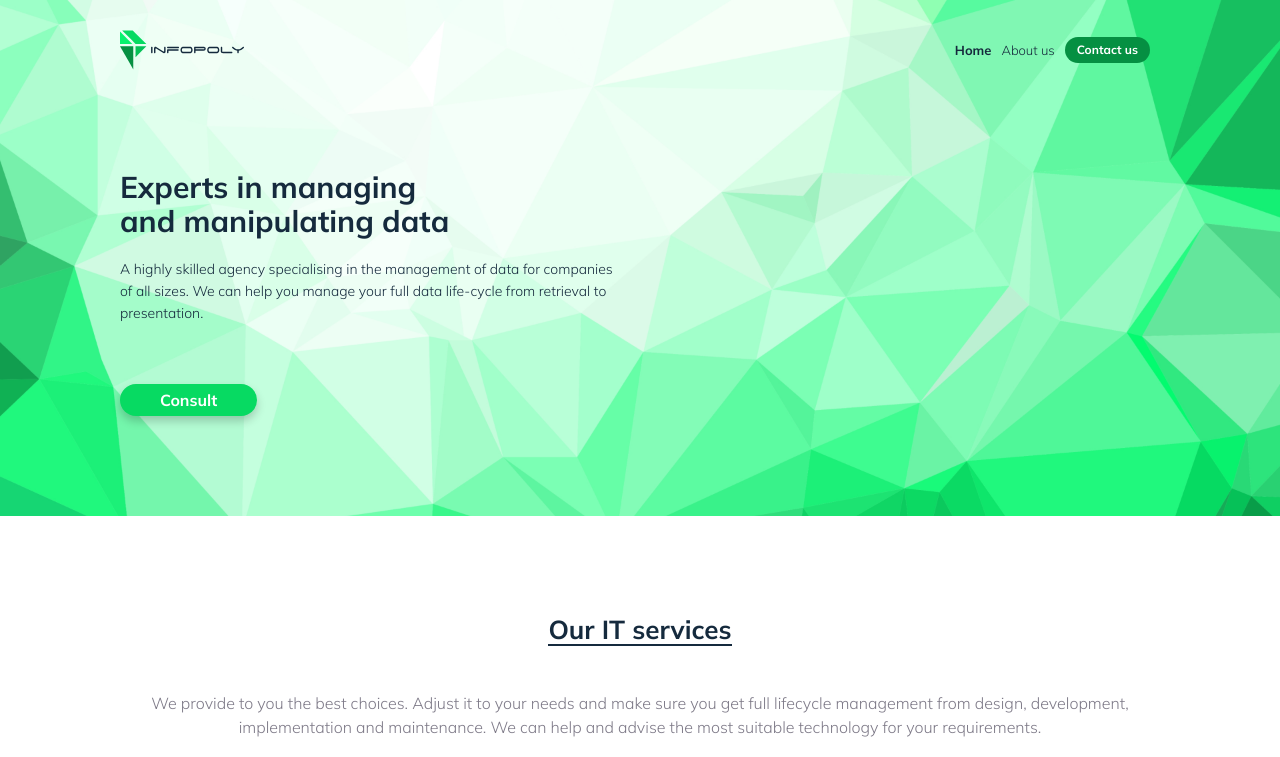
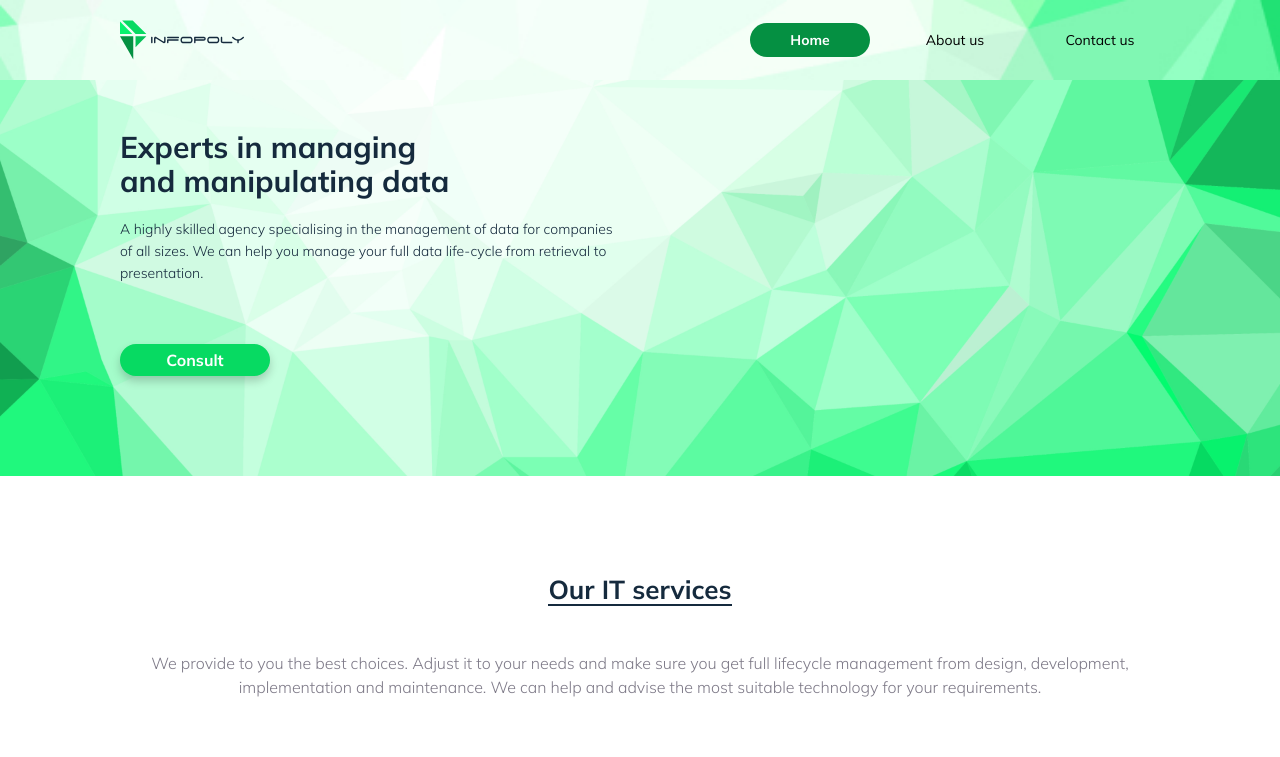
Before and after one commit to KaterynaHruvman/Infopoly, a React (Create React App) app: page / in a window 1280 px wide. Shown: the top 757 px of the page. Built offline with nearby package versions, Linux system fonts and the light colour scheme; no server answers.

Commit message:
fixed nav-menu

```diff
--- a/src/App.js
+++ b/src/App.js
@@ -11,7 +11,7 @@ import Contacts from './components/Contacts/Contacts';
 function App() {
   return (
     <div className="App">
-
+      <Header/>
       <Routes>
         <Route path="/" element={<MainPage/>}/>
         <Route path="/aboutus" element={<AboutUs/>}/>
--- a/src/components/Contacts/Contacts.js
+++ b/src/components/Contacts/Contacts.js
@@ -1,6 +1,5 @@
 import styles from './Contacts.module.css'
 import Container from '../Container/Container';
-import logo from "../../assets/images/infoPoly_logo.svg";
 import photo from '../../assets/images/corporate_portrait-64.jpg'
 import { Link, NavLink } from 'react-router-dom';
 import linkdin from '../../assets/images/free-icon-linkedin-220343.png'
@@ -10,7 +9,6 @@ const Contacts = ()=>{
     return (
         <section className={styles.contacts}>
         <Container>
-        <NavLink to="/"> <img src={logo} className={styles.logo} alt={"logo"} /></NavLink>
 
             <h2 className={styles.title}> GET IN TOUCH</h2>
             <h3 className={styles.text}> We are looking forward to start work with you.</h3>
--- a/src/components/Contacts/Contacts.module.css
+++ b/src/components/Contacts/Contacts.module.css
@@ -2,7 +2,7 @@
     background-color: rgb(243, 239, 239);
     height: 400px;
     width: 100%;
-    padding-top: 20px;
+    padding-top: 100px;
 }
 .logo {
     height: 40px;
--- a/src/components/Header/Header.js
+++ b/src/components/Header/Header.js
@@ -1,110 +1,75 @@
 import { Link, NavLink } from 'react-router-dom';
 import Container from "../Container/Container";
-import { ToastContainer, toast } from 'react-toastify';
-import 'react-toastify/dist/ReactToastify.css';
+
 import logo from "../../assets/images/infoPoly_logo.svg";
-import menu from "../../assets/images/menu.svg";
-import ConsaltUs from '../Form/ConsaltUs';
-import { useState } from 'react';
-import BackGround from '../Form/Background';
 import styles from './Header.module.css'
 import { StyledEngineProvider } from '@mui/material/styles';
 import MenuComponent from '../Menu/Menu';
-
+const link = {
+    width: 120,
+    textAlign: 'center',
+    paddingTop: 10,
+    paddingBottom: 10,
+    paddingLeft: 20,
+    paddingRight: 20,
+    borderRadius: 55,
+    color: "black",
+    fontWeight: "500",
+    pointerEvents: "",
+    backgroundColor: "transparent"
+}
+const activeLink = {
+    width: 120,
+    textAlign: 'center',
+    paddingTop: 10,
+    paddingBottom: 10,
+    paddingLeft: 20,
+    paddingRight: 20,
+    borderRadius: 55,
+    color: "white",
+    fontWeight: "700",
+    pointerEvents: "none",
+    backgroundColor: "#059042"
+}
 const Header = () => {
-  const [showForm, setShowForm] = useState(false);
-  const [name, setName] = useState('')
-  const [phone, setPhone] = useState('')
-  const [email, setEmail] = useState('')
-  const [subject, setSubject] = useState('')
-  const [message, setMessage] = useState('')
-  const toastHandler = ()=>{
-    toast("Thanks! 👌🏻 Your message has been sent!");
-
-  }
     return (
         <section className={styles.header}>
-        <ToastContainer
-            theme="light"
-
-            position="top-center"
-             autoClose={3000}
-            hideProgressBar={true}
-            newestOnTop={false}
-            closeOnClick
-            rtl={false}
-            pauseOnFocusLoss
-            draggable
-            pauseOnHover/>
-          {showForm && <BackGround setShowForm={setShowForm} />}
-          {showForm && (
-              <ConsaltUs
-                  toastHandler={toastHandler}
-                  setShowForm={setShowForm}
-                  name={name}
-                  setName={setName}
-                  phone={phone}
-                  setPhone={setPhone}
-                  email={email}
-                  setEmail={setEmail}
-                  subject={subject}
-                  setSubject={setSubject}
-                  message={message}
-                  setMessage={setMessage}
-              />
-          )}
             <Container>
                 <div className={styles.appbar}>
+                    <NavLink to='/'>
                         <img src={logo} className={styles.logo} alt={"logo"} />
+                    </NavLink>
                     <div className={styles.headermenuNav}>
                         <NavLink
                             className={styles.link}
-                          style={({ isActive }) => ({
-                              color: isActive ? "152A3D" : "5D9081",
-                              fontWeight: isActive ? "700" : "300",
-                              pointerEvents: isActive ? "none" : "",
-                          })}
+                            style={({ isActive }) => isActive ? activeLink : link}
                             to="/"
                         >
                             Home
                       </NavLink>
                         <NavLink
                             className={styles.link}
-                          style={({ isActive }) => ({
-                              color: isActive ? "152A3D" : "5D9081",
-                              fontWeight: isActive ? "700" : "300",
-                              pointerEvents: isActive ? "none" : "",
-                          })}
+                            style={({ isActive }) => isActive ? activeLink : link}
                             to="/aboutus"
                         >
                             About us
                       </NavLink>
-                      <NavLink to="/contactus">
+                        <NavLink
+                            className={styles.link}
+                            style={({ isActive }) => isActive ? activeLink : link}
+                            to="/contactus"
+                        >
+                            Contact us
+                      </NavLink>
+                        {/* <NavLink to="/contactus">
                       <button className={styles.headermenuBtn} type="button">
                           Contact us
                       </button>
-                      </NavLink>
+                      </NavLink> */}
                     </div>
                     <StyledEngineProvider injectFirst>
                         <MenuComponent />
                     </StyledEngineProvider>
-              </div>
-
-              <div className={styles.infoContainer}>
-                  <h1 className={styles.heading}>Experts in managing and manipulating data</h1>
-                  <p className={styles.description}>
-                      A highly skilled agency specialising in the management of data for companies
-                      of all sizes. We can help you manage your full data life-cycle from retrieval
-                      to presentation.
-                  </p>
-
-                  <button
-                      onClick={() => setShowForm((prev) => !prev)}
-                      className={styles.btn + " " + styles.btnGreen + " " + styles.btnAnimate}
-                      type="button"
-                  >
-                      Consult
-                  </button>
                 </div>
             </Container>
         </section>
--- a/src/components/Header/Header.module.css
+++ b/src/components/Header/Header.module.css
@@ -1,11 +1,13 @@
 
 .header{
+  position: fixed;
+  top: 0;
   width: 100%;
-  height: auto;
+  padding: 10px 0;
   background-image: url('../../assets/images/header/infoPoly_main_bg_mobile.jpg');
   background-repeat: no-repeat;
   background-size: cover;
-  padding-bottom: 20vw;
+  z-index: 100;
 }
 
 .appbar{
@@ -13,9 +15,6 @@
   width: 100%;
   justify-content: space-between;
   align-items: center;
-  padding-bottom: 25px;
-  padding-top: 25px;
-
 }
 
 .logo {
@@ -40,16 +39,6 @@
   margin-right: 25px;
 }
 
-.headermenuBtn{
-  padding: 10px 20px;
-  font-weight: 700;
-  font-size: 16px;
-  line-height: 16px;
-  border-style: none;
-  color: #FFFFFF;
-  border-radius: 55px;
-  background-color: #059042;
-}
 
 .menuBtn{
   border-style: none;
@@ -59,143 +48,41 @@
   margin-top: 500px;
 }
 
-.infoContainer{
-  width: 100%;
-  padding-top: 25vw;
-  text-align: center;
-  font-style: normal;
-  color: #152A3D;
-}
-
-.heading {
-  font-weight: 700;
-  font-size: 7.5vw;
-  line-height: 9vw;
-  margin-bottom: 5vw;
-}
-
-.description {
-  font-weight: 300;
-  font-size: 4vw;
-  line-height: 6vw;
-}
-
-.btnGreen {
-  display: block;
-  margin: 0 auto;
-  margin-top: 30vw;
-  padding: 10px 40px;
-  border-radius: 55px;
-  background-color: #07DA62;
-  box-shadow: 0 5px 10px rgba(0, 0, 0, 0.2);
-  font-weight: 700;
-  font-size: 5vw;
-  line-height: 6vw;
-  text-align: center;
-  color: #ffffff;
-  cursor: pointer;
-}
-
 @media (min-width: 428px)  {
   /* .menuBtn{
     display: none;
   } */
 
 }
-@media (min-width: 428px) and (max-width: 534px)  {
+@media (min-width: 428px) and (max-width: 767px)  {
+  .header{
+    padding: 12px 0;
+  }
+}
 
-}
-@media (min-width: 768px)  {
-  .appbar{
-    padding-bottom: 30px;
-    padding-top: 30px;
+@media (min-width: 768px) and (max-width: 1199px) {
+  .header{
+    padding: 15px 0;
+    background-image: url('../../assets/images/header/infoPoly_main_bg_tablet.jpg');
   }
-
   .headermenuNav{
     display: flex;
     align-items: center;
   }
 
-  .headermenuNav button {
-    font-size: 12px;
-    padding: 5px 12px;
-  }
-
-  .headermenuNav a{
-    margin-right: 10px !important;
-    font-size: 13px;
-  }
-
-  .infoContainer{
-    text-align: left;
-  }
-
-
-  .btnGreen {
-    margin: 0;
-  }
 
 }
 
-
-
-@media (min-width: 768px) and (max-width: 1199px) {
+@media (min-width: 1200px) {
   .header{
+    padding: 20px 0;
     background-image: url('../../assets/images/header/infoPoly_main_bg_tablet.jpg');
-    padding-bottom: 80px;
+  }
+  .headermenuNav{
+    display: flex;
+    align-items: center;
   }
 
 
 
-  .infoContainer{
-   padding-top: 60px;
-  }
-
-  .heading {
-    font-size: 30px;
-    line-height: 34px;
-    max-width: 340px;
-    margin-bottom: 20px
-  }
-
-  .description {
-    font-size: 14px;
-    line-height: 22px;
-    max-width: 500px;
-  }
-
-  .btnGreen {
-    margin-top: 60px;
-    font-size: 16px;
-    line-height: 12px;
-  }
 }
-
-@media (min-width: 1200px) {
-  .header{
-    background-image: url('../../assets/images/header/infoPoly_main_bg_desktop.png');
-    padding-bottom: 100px;
-  }
-
-  .infoContainer{
-   padding-top: 70px;
-  }
-
-  .heading {
-    font-size: 30px;
-    line-height: 34px;
-    max-width: 340px;
-    margin-bottom: 20px
-  }
-
-  .description {
-    font-size: 14px;
-    line-height: 22px;
-    max-width: 500px;
-  }
-  .btnGreen {
-    margin-top: 60px;
-    font-size: 16px;
-    line-height: 12px;
-  }
-}
--- /dev/null
+++ b/src/components/HeroSection/HeroSection.js
@@ -0,0 +1,78 @@
+import { Link, NavLink } from 'react-router-dom';
+import Container from "../Container/Container";
+import { ToastContainer, toast } from 'react-toastify';
+import 'react-toastify/dist/ReactToastify.css';
+import logo from "../../assets/images/infoPoly_logo.svg";
+import menu from "../../assets/images/menu.svg";
+import ConsaltUs from '../Form/ConsaltUs';
+import { useState } from 'react';
+import BackGround from '../Form/Background';
+import styles from './HeroSection.module.css'
+import { StyledEngineProvider } from '@mui/material/styles';
+import MenuComponent from '../Menu/Menu';
+
+const HeroSection = () => {
+  const [showForm, setShowForm] = useState(false);
+  const [name, setName] = useState('')
+  const [phone, setPhone] = useState('')
+  const [email, setEmail] = useState('')
+  const [subject, setSubject] = useState('')
+  const [message, setMessage] = useState('')
+  const toastHandler = ()=>{
+    toast("Thanks! 👌🏻 Your message has been sent!");
+
+  }
+  return (
+      <section className={styles.container}>
+        <ToastContainer
+            theme="light"
+
+            position="top-center"
+             autoClose={3000}
+            hideProgressBar={true}
+            newestOnTop={false}
+            closeOnClick
+            rtl={false}
+            pauseOnFocusLoss
+            draggable
+            pauseOnHover/>
+          {showForm && <BackGround setShowForm={setShowForm} />}
+          {showForm && (
+              <ConsaltUs
+                  toastHandler={toastHandler}
+                  setShowForm={setShowForm}
+                  name={name}
+                  setName={setName}
+                  phone={phone}
+                  setPhone={setPhone}
+                  email={email}
+                  setEmail={setEmail}
+                  subject={subject}
+                  setSubject={setSubject}
+                  message={message}
+                  setMessage={setMessage}
+              />
+          )}
+          <Container>
+            <div className={styles.infoContainer}>
+                  <h1 className={styles.heading}>Experts in managing and manipulating data</h1>
+                  <p className={styles.description}>
+                      A highly skilled agency specialising in the management of data for companies
+                      of all sizes. We can help you manage your full data life-cycle from retrieval
+                      to presentation.
+                  </p>
+
+                  <button
+                      onClick={() => setShowForm((prev) => !prev)}
+                      className={styles.btn + " " + styles.btnGreen + " " + styles.btnAnimate}
+                      type="button"
+                  >
+                      Consult
+                  </button>
+            </div>
+          </Container>
+      </section>
+  );
+};
+
+export default HeroSection;
--- /dev/null
+++ b/src/components/HeroSection/HeroSection.module.css
@@ -0,0 +1,128 @@
+
+.container{
+  width: 100%;
+  height: auto;
+  background-image: url('../../assets/images/header/infoPoly_main_bg_mobile.jpg');
+  background-repeat: no-repeat;
+  background-size: cover;
+  padding-bottom: 20px;
+}
+
+.infoContainer{
+  width: 100%;
+  padding-top: 25vw;
+  text-align: center;
+  font-style: normal;
+  color: #152A3D;
+}
+
+.heading {
+  font-weight: 700;
+  font-size: 7.5vw;
+  line-height: 9vw;
+  margin-bottom: 5vw;
+}
+
+.description {
+  font-weight: 300;
+  font-size: 4vw;
+  line-height: 6vw;
+}
+
+.btnGreen {
+  display: block;
+  margin: 0 auto;
+  margin-top: 30vw;
+  padding: 10px 40px;
+  border-radius: 55px;
+  background-color: #07DA62;
+  box-shadow: 0 5px 10px rgba(0, 0, 0, 0.2);
+  font-weight: 700;
+  font-size: 5vw;
+  line-height: 6vw;
+  text-align: center;
+  color: #ffffff;
+  cursor: pointer;
+}
+
+@media (min-width: 428px)  {
+  /* .menuBtn{
+    display: none;
+  } */
+
+}
+@media (min-width: 428px) and (max-width: 768px)  {
+
+}
+
+@media (min-width: 768px) and (max-width: 1199px) {
+  .container{
+    background-image: url('../../assets/images/header/infoPoly_main_bg_tablet.jpg');
+    padding-bottom: 80px;
+  }
+
+
+  .infoContainer{
+   padding-top: 120px;
+   display: flex;
+   flex-direction: column;
+   justify-content: flex-start;
+  }
+
+  .heading {
+    text-align: left;
+    font-size: 30px;
+    line-height: 34px;
+    max-width: 340px;
+    margin-bottom: 20px
+  }
+
+  .description {
+    font-size: 14px;
+    line-height: 22px;
+    max-width: 500px;
+    text-align: left;
+  }
+
+  .btnGreen {
+    width: 150px;
+    margin: 0;
+    margin-top: 60px;
+    font-size: 16px;
+    line-height: 12px;
+  }
+}
+
+@media (min-width: 1200px) {
+  .container{
+    background-image: url('../../assets/images/header/infoPoly_main_bg_desktop.png');
+    padding-bottom: 100px;
+  }
+
+  .infoContainer{
+    padding-top: 130px;
+  }
+
+  .heading {
+    font-size: 30px;
+    line-height: 34px;
+    max-width: 340px;
+    margin-bottom: 20px;
+    text-align: left;
+  }
+
+  .description {
+    text-align: left;
+    font-size: 14px;
+    line-height: 22px;
+    max-width: 500px;
+  }
+  .btnGreen {
+    width: 150px;
+    margin: 0;
+    margin-top: 60px;
+    font-size: 16px;
+    line-height: 12px;
+  }
+
+}
--- a/src/components/MainPage/MainPage.js
+++ b/src/components/MainPage/MainPage.js
@@ -4,9 +4,10 @@ import OurClient from "../OurClient/OurClient";
 import OurServices from "../Ourservises/OurServices";
 import OurTeam from "../OurTeam/OurTeam";
 import Header from '../Header/Header';
+import HeroSection from "../HeroSection/HeroSection";
 const MainPage = () => (
   <>
-  <Header/>
+    <HeroSection/>
     <OurServices />
     <Map />
     <OurTeam/>
```
Also changed, not shown: src/assets/images/team/58801E8E-90C8-4833-8BB4-E7DC8A170669.jpg. Lines whose indentation alone changed are shown as unchanged.
